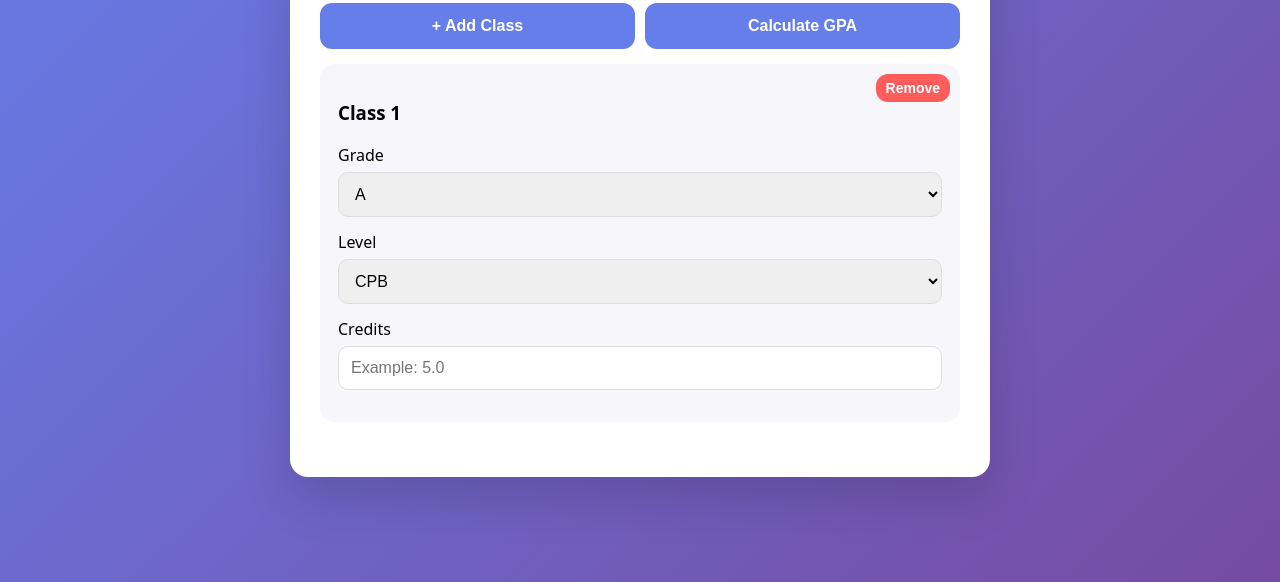
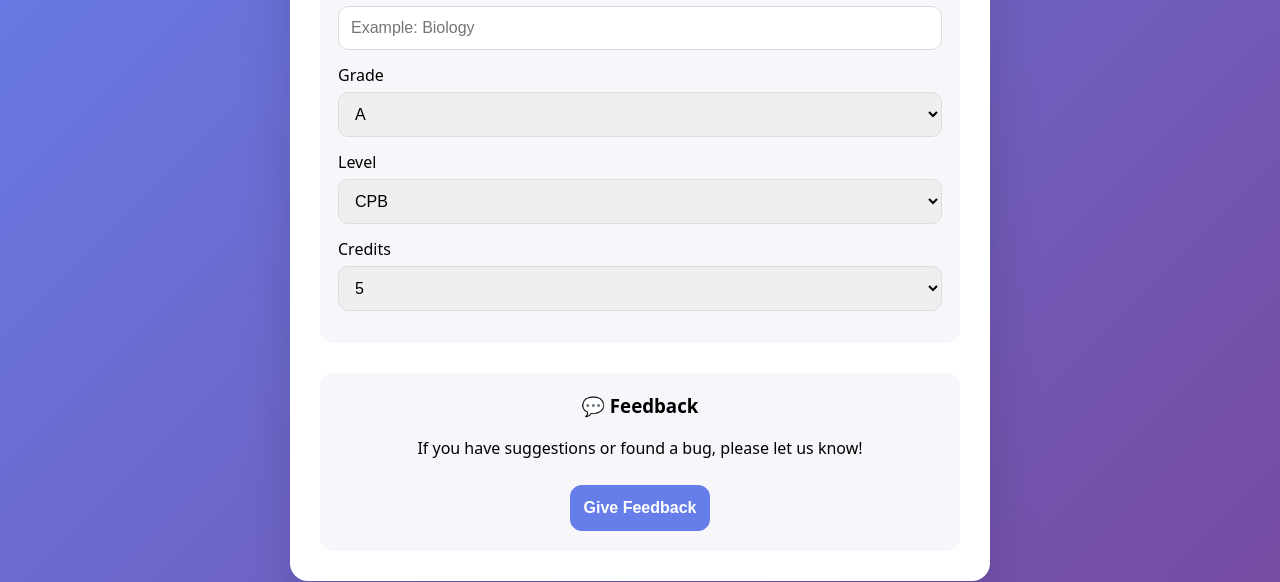
Before and after one commit to SydneyTavel/GPACalculator, a plain HTML site: page index.html in a window 1280 px wide. Shown: the part 218-800 px from the top of the page. Drawn offline with Linux system fonts and the light colour scheme.

Commit message:
Add feedback box for user suggestions
Added a feedback box with a button for user suggestions.

```diff
--- a/index.html
+++ b/index.html
@@ -90,6 +90,22 @@ font-size: 24px;
 font-weight: bold;
 color: #667eea;
 }
+
+.feedback-box {
+margin-top: 30px;
+padding: 20px;
+background: #f7f7fb;
+border-radius: 14px;
+text-align: center;
+}
+
+.feedback-box h3 {
+margin-top: 0;
+}
+
+.feedback-box a button {
+margin-top: 10px;
+}
 </style>
 </head>
 
@@ -107,6 +123,16 @@ color: #667eea;
 <div id="classesContainer"></div>
 
 <div id="result"></div>
+
+<div class="feedback-box">
+<h3>💬 Feedback</h3>
+<p>If you have suggestions or found a bug, please let us know!</p>
+
+<a href="https://docs.google.com/forms/d/e/1FAIpQLSeeDb2xZlBIQ2Uwe0vm8dcaJPsQYEn7MlQnewtWo7SRFpirlQ/viewform?usp=header" target="_blank">
+<button>Give Feedback</button>
+</a>
+
+</div>
 
 </div>
 
@@ -142,42 +168,31 @@ classDiv.className = "class-box";
 classDiv.innerHTML = `
 <button class="remove-btn" onclick="removeClass(this)">Remove</button>
 
-<h3>Class ${classCount}</h3>
+<label>Class Name</label>
+<input type="text" class="classname" placeholder="Example: Biology">
 
 <label>Grade</label>
-
 <select class="grade">
-
 <option>A</option><option>A-</option>
-
 <option>B+</option><option>B</option><option>B-</option>
-
 <option>C+</option><option>C</option><option>C-</option>
-
 <option>D+</option><option>D</option><option>D-</option>
-
 <option>F</option>
-
 </select>
 
 <label>Level</label>
-
 <select class="level">
-
 <option>CPB</option>
-
 <option>CPA</option>
-
 <option>ACC</option>
-
 <option>AP</option>
-
 </select>
 
 <label>Credits</label>
-
-<input type="number" class="credits" step="0.1" placeholder="Example: 5.0">
-
+<select class="credits">
+<option value="5">5</option>
+<option value="2.5">2.5</option>
+</select>
 `;
 
 container.appendChild(classDiv);
@@ -185,29 +200,22 @@ container.appendChild(classDiv);
 }
 
 function removeClass(button) {
-
 button.parentElement.remove();
-
 }
 
 function calculateGPA() {
 
 const grades = document.querySelectorAll(".grade");
-
 const levels = document.querySelectorAll(".level");
-
 const credits = document.querySelectorAll(".credits");
 
 let totalPoints = 0;
-
 let totalCredits = 0;
 
 for (let i = 0; i < grades.length; i++) {
 
 const grade = grades[i].value;
-
 const level = levels[i].value;
-
 const credit = parseFloat(credits[i].value);
 
 if (!gradeScale[grade] || isNaN(credit)) continue;
@@ -235,17 +243,13 @@ continue;
 }
 
 totalPoints += gpaValue * credit;
-
 totalCredits += credit;
 
 }
 
 if (totalCredits === 0) {
-
 document.getElementById("result").innerText = "Enter valid data.";
-
 return;
-
 }
 
 document.getElementById("result").innerText =
@@ -258,5 +262,4 @@ addClass();
 </script>
 
 </body>
-
 </html>
```
